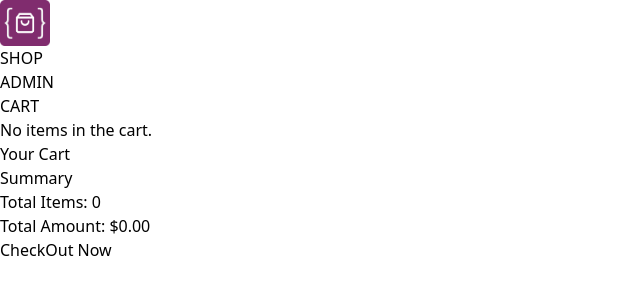
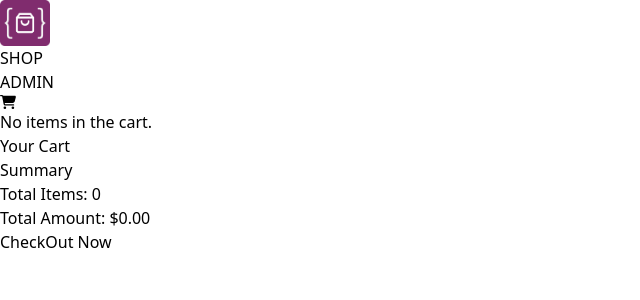
Before and after one commit to prakhar17072004/FakeStoreAPI, a React (Vite) app: page /cart in a window 1280 px wide. Shown: the top 300 px of the page, without its empty margins (0-640 px from the left). Built offline with nearby package versions, Linux system fonts and the light colour scheme.

Commit message:
cartCount is added

```diff
--- a/src/Components/CartItem.jsx
+++ b/src/Components/CartItem.jsx
@@ -9,6 +9,17 @@ function Cart() {
   },[]);
 
   console.log(cart);
+
+  const removeFromCart = (item) => {
+    // Remove item from cart array
+    const updatedCart = cart.filter((cartItem) => cartItem.id!== item.id);
+
+    // Update state
+    setCart(updatedCart);
+
+    // Update localStorage
+    localStorage.setItem('Product', JSON.stringify(updatedCart));
+  };
 
   return (
     <div className='w-[90%] self-start space-y-5 ml-5 '>
@@ -40,7 +51,7 @@ function Cart() {
                 </p>
                 <button
                 className="flex text-2xl text-red-900   bg-red-200 p-2 rounded-full"
-                  onClick={()=>removeFromCart()}
+                onClick={() => removeFromCart(item)}
                 >
                 <AiFillDelete />
 
--- a/src/Components/Navbar.jsx
+++ b/src/Components/Navbar.jsx
@@ -1,26 +1,46 @@
-import React from 'react'
-import { Link } from 'react-router-dom'
-import logo  from "../assets/logo.png"
+import React, { useState, useEffect } from 'react';
+import { Link } from 'react-router-dom';
+import logo from "../assets/logo.png";
+import { FaCartShopping } from "react-icons/fa6";
+
 function Navbar() {
+  const [cartCount, setCartCount] = useState(0);
+
+  useEffect(() => {
+    // Get the cart from localStorage
+    const savedCart = JSON.parse(localStorage.getItem('Product')) || [];
+
+    // Set the cart count
+    setCartCount(savedCart.length);
+  }, []);
+
   return (
-    <div className='flex  justify-between bg-blue-950 text-white p-8  '>
+    <div className='flex justify-between bg-blue-950 text-white p-8'>
       <div className='flex ml-4'>
-     <img src={logo} alt='logo pic' height="30px" width="50px"/>
+        <Link to="/">
+          <img src={logo} alt='logo' height="30px" width="50px" />
+        </Link>
       </div>
-   <div  className='flex justify-evenly gap-11  mr-10'>
-   <Link  to="/" >
+      <div className='flex justify-evenly gap-11 mr-10'>
+        <Link to="/">
           <p>SHOP</p>
         </Link>
-  <Link  to="admin">
+        <Link to="admin">
           <p>ADMIN</p>
         </Link>
-  <Link  to="cart">
-  <p>CART</p>
+        <Link to="cart">
+          <div className='relative flex items-center'>
+            <FaCartShopping className='text-2xl' />
+            {cartCount > 0 && (
+              <span className='absolute  rounded-full bg-red-600 text-white text-xs p-[5px] mb-10'>
+                {cartCount}
+              </span>
+            )}
+          </div>
         </Link>
       </div>
-
     </div>
-  )
+  );
 }
 
-export default Navbar
+export default Navbar;
--- a/src/Pages/Admin.jsx
+++ b/src/Pages/Admin.jsx
@@ -38,7 +38,7 @@ function Admin() {
     {
       name: "Delete",
       cell: row => (
-        <button onClick={() => handleDelete(`toast("DELETE")`)}>Delete</button>
+        <button onClick={() => handleDelete(`toast("DELETE")`)} className="bg-red-500 rounded-md p-4">Delete</button>
       ),
     },
   ];
```
Also changed, not shown: 1 other file (tests, documents, lock files or other folders). Lines whose indentation alone changed are shown as unchanged.
